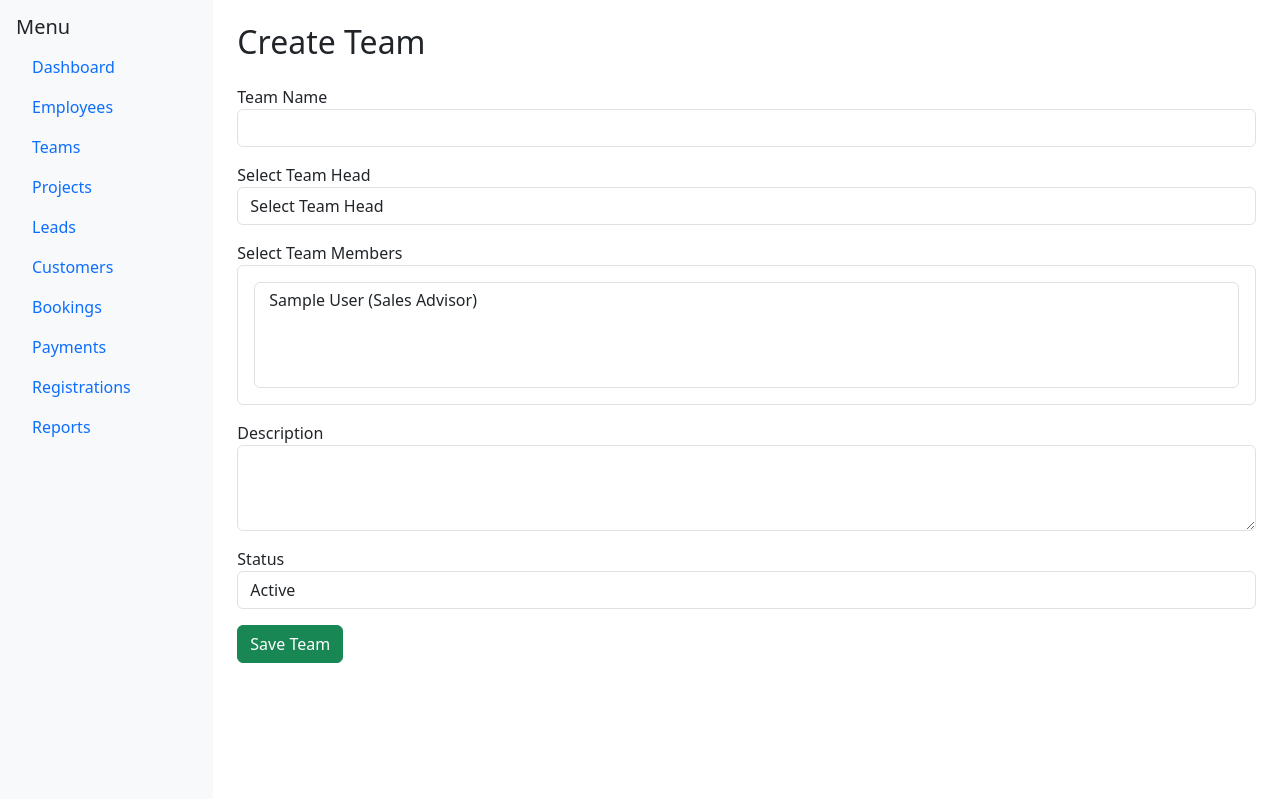
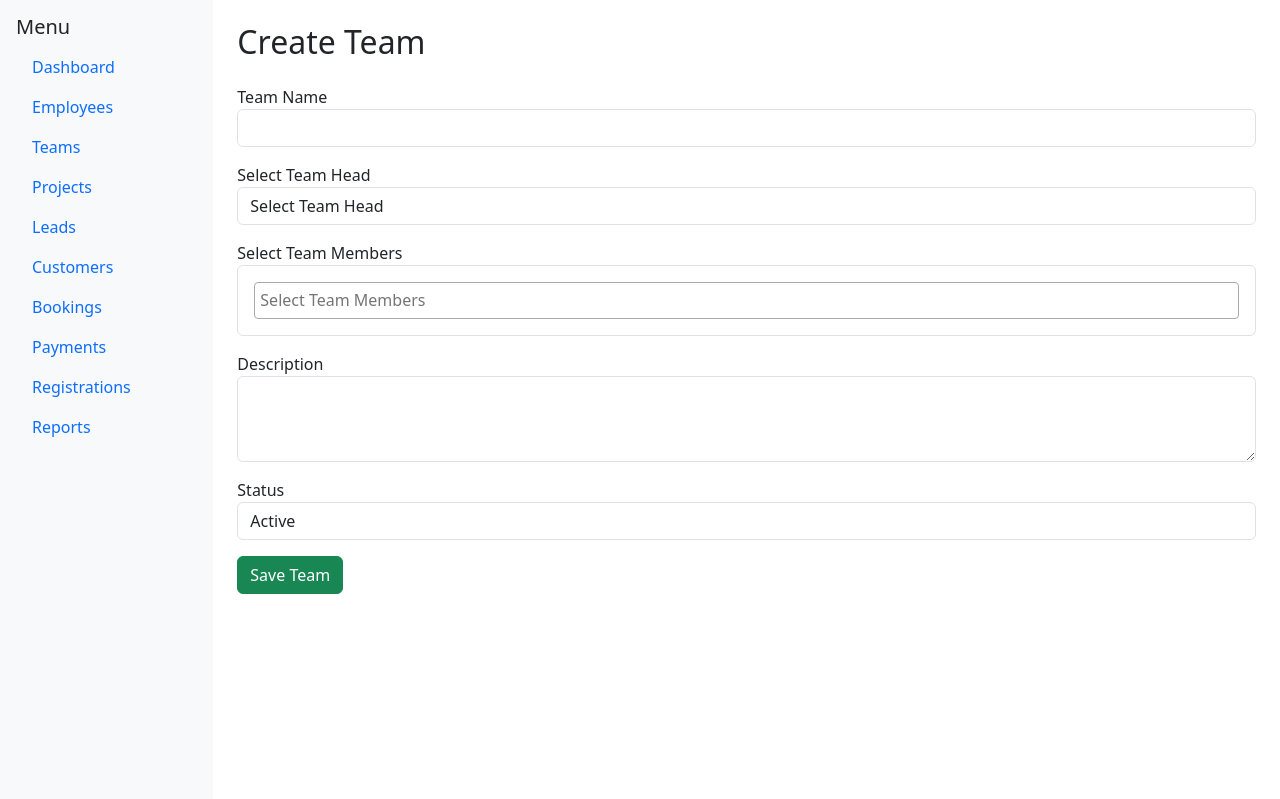
Before and after one commit to wasimakramsyed/shiva-teja-infra-crm, a Django app: page /teams/create/ in a window 1280 px wide. Shown: the part 57-856 px from the top of the page. Run offline with Django 5.2, Linux system fonts and the light colour scheme; a user stored in the database is signed in; tables that the repository leaves empty hold one stand-in row (values such as "Sample post"); some libraries are stand-ins or nearby versions.

Commit message:
Fix team member multi-select dropdown using Select2

```diff
--- a/teams/templates/teams/create_team.html
+++ b/teams/templates/teams/create_team.html
@@ -1,6 +1,9 @@
 {% extends 'base.html' %}
 
 {% block content %}
+<link href="https://cdn.jsdelivr.net/npm/select2@4.1.0-rc.0/dist/css/select2.min.css" rel="stylesheet" />
+<script src="https://code.jquery.com/jquery-3.7.1.min.js"></script>
+<script src="https://cdn.jsdelivr.net/npm/select2@4.1.0-rc.0/dist/js/select2.min.js"></script>
 
 <h2 class="mb-4">Create Team</h2>
 
@@ -28,6 +31,15 @@
         </div>
     </div>
 
+    <script>
+    $(document).ready(function () {
+       $('#id_members').select2({
+           placeholder: "Select Team Members",
+           width: '100%'
+        });
+    });
+    </script>
+
     <!-- Description -->
     <div class="mb-3">
         <label>Description</label>
```
